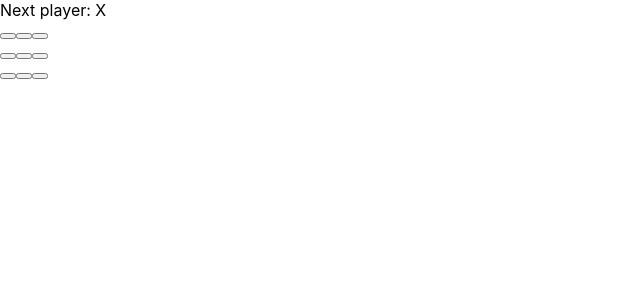
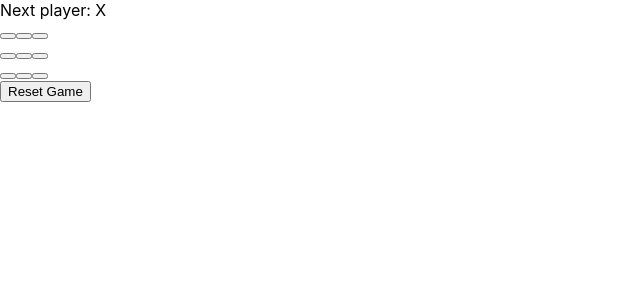
Before and after one commit to CMU-313/llm-lecture, a React (Create React App) app in the folder my-app/: page / in a window 1280 px wide. Shown: the top 300 px of the page, without its empty margins (0-640 px from the left). Built offline with nearby package versions, Linux system fonts and the light colour scheme.

Commit message:
added reset button

```diff
--- a/my-app/src/App.jsx
+++ b/my-app/src/App.jsx
@@ -13,6 +13,11 @@ const TicTacToe = () => {
     squares[index] = xIsNext ? "X" : "O";
     setBoard(squares);
     setXIsNext(!xIsNext);
+  };
+
+  const resetGame = () => {
+    setBoard(Array(9).fill(null));
+    setXIsNext(true);
   };
 
   const renderSquare = (index) => {
@@ -50,6 +55,9 @@ const TicTacToe = () => {
         {renderSquare(7)}
         {renderSquare(8)}
       </div>
+      <button className="reset-btn" onClick={resetGame}>
+        Reset Game
+      </button>
     </div>
   );
 };
```
